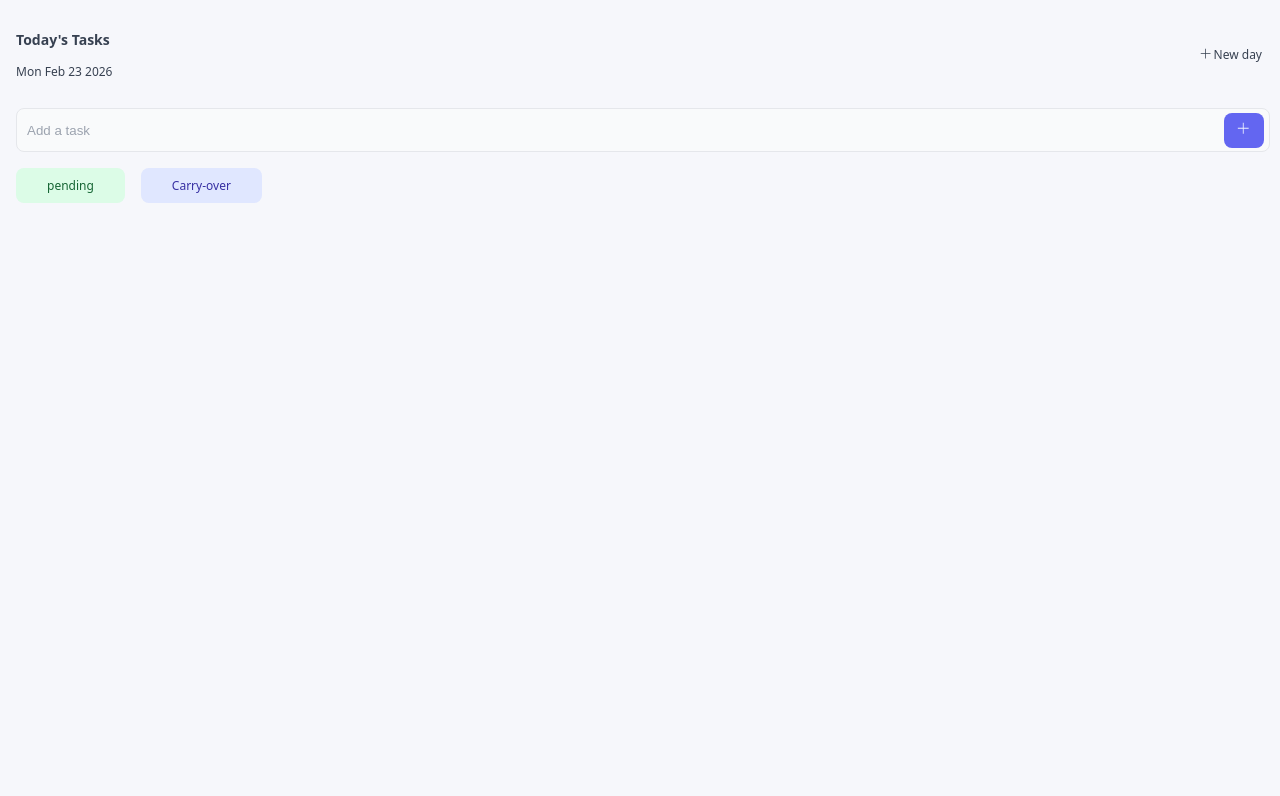
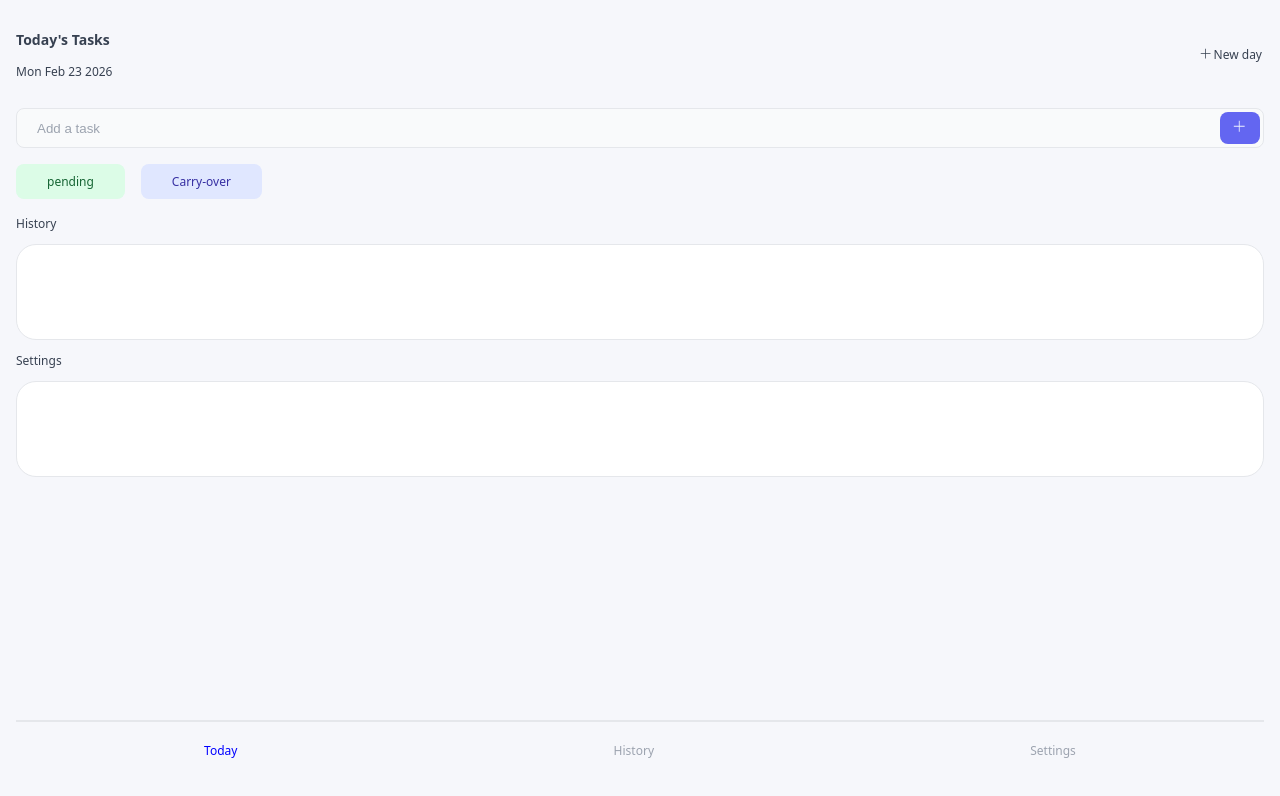
Before and after one commit to GirjaSharma/Todo-List, a React (Vite) app: page /today in a window 1280 px wide. Shown: the top 796 px of the page. Built offline with nearby package versions, Linux system fonts and the light colour scheme.

Commit message:
Navigation, styling, refactoring the today page

```diff
--- a/src/App.css
+++ b/src/App.css
@@ -26,4 +26,5 @@ position:relative
   min-height: 100vh;
   display: flex;
   flex-direction: column;
+  box-sizing: border-box;
 }
--- a/src/App.jsx
+++ b/src/App.jsx
@@ -16,14 +16,24 @@ const App=()=> {
 
   const initialState=(defaultInitialState)=>{
     try{
-      const storedData = JSON.parse(localStorage.getItem(STORAGE_KEY));
-      console.log("storedDate", storedData)
-      console.log("localStorage.getItem(STORAGE_KEY)", localStorage.getItem(STORAGE_KEY))
-      return storedData ?
-       {...defaultInitialState,
-        taskList: storedData.taskList || [],
-         currentDate: storedData.currentDate || defaultInitialState.currentDate}
-         : defaultInitialState;
+      const rawData = localStorage.getItem(STORAGE_KEY);
+      if(!rawData) return defaultInitialState;
+
+
+      const storedData = JSON.parse(rawData);
+
+      return{
+        ...defaultInitialState,
+        taskList: Array.isArray(storedData.taskList) ? storedData.taskList : [],
+        currentDate: storedData.currentDate || defaultInitialState.currentDate,
+      carryOverUnfinished: typeof storedData.carryOverUnfinished === 'boolean' ? storedData.carryOverUnfinished : defaultInitialState.carryOverUnfinished
+      }
+
+      //  storedData ?
+      //  {...defaultInitialState,
+      //   taskList: storedData.taskList || [],
+      //    currentDate: storedData.currentDate || defaultInitialState.currentDate}
+      //    : defaultInitialState;
     }catch(error){
       console.error("Error reading from localStorage");
       return defaultInitialState;
@@ -49,7 +59,7 @@ const App=()=> {
 
 
   useEffect(() => {
-localStorage.setItem(STORAGE_KEY, JSON.stringify({taskList:state.taskList, currentDate:state.currentDate}));
+localStorage.setItem(STORAGE_KEY, JSON.stringify({taskList:state.taskList, currentDate:state.currentDate, carryOverUnfinished: state.carryOverUnfinished}));
 console.log("saving to localStorage", {
   taskList:state.taskList,
   currentDate: state.currentDate
@@ -130,7 +140,7 @@ const handleRemoveIcon =(id)=>{
    {/* <Navbar/> */}
    <div className="todoContainer">
      <Routes>
-       <Route path='/' element={<CurrentDate
+       {/* <Route path='/' element={<CurrentDate
             task={state.task} onAddTask={handleAddBtn}
             message={message}
             onTaskChange={handleTaskChange}
@@ -143,7 +153,7 @@ const handleRemoveIcon =(id)=>{
             onEdit={handleEditIcon}
             onCheckboxChange={handleCheckBoxChange}
             onStartNewDay={handleNewDay}/>}
-            />
+            /> */}
       <Route path='/today' element={<TodayPage
               task={state.task} onAddTask={handleAddBtn}
               message={message}
--- a/src/Pages/History/HistoryPage.jsx
+++ b/src/Pages/History/HistoryPage.jsx
@@ -1,6 +1,10 @@
+import { Navigation } from "../../components/Navigation/Navigation";
 const History =()=>{
     return (
-        <><h1>History</h1></>
+        <><h1>History</h1>
+        <div className="footer-navigation">
+        <Navigation/>
+       </div></>
     )
 }
 
--- a/src/Pages/Settings/SettingsPage.jsx
+++ b/src/Pages/Settings/SettingsPage.jsx
@@ -1,6 +1,11 @@
+import { Navigation } from "../../components/Navigation/Navigation";
+
 const SettingsPage =()=>{
     return (
         <div><h1>SettingsPage</h1>
+        <div className="footer-navigation">
+        <Navigation/>
+       </div>
         </div>
 
     )
--- a/src/Pages/Today/TodayPage.css
+++ b/src/Pages/Today/TodayPage.css
@@ -1,4 +1,8 @@
+.main-container{
+    overflow-y: auto;
+    flex: 1 1 auto;
 
+}
 .header{
     display: flex;
     justify-content: space-between;
@@ -32,3 +36,16 @@
     margin: 1rem 0 1rem 0;
 
 }
+
+.footer-navigation{
+    position: sticky;
+    bottom:0;
+    width: 100%;
+    right: 0;
+    left: 0;
+    height: 100px;
+    background-color: var(--background-color);
+    /* left: 20px; */
+    /* align-items:last baseline; */
+
+}
--- a/src/Pages/Today/TodayPage.jsx
+++ b/src/Pages/Today/TodayPage.jsx
@@ -5,6 +5,8 @@ import {getDayKey, parseDayKey} from '../../utils/utils'
 import { Message } from "../../components/Message/Message";
 import { StatusChip } from "../../components/StatusChip/StatusChip";
 import './TodayPage.css'
+import { Card } from "../../components/Card/Card";
+import { Navigation } from "../../components/Navigation/Navigation";
 
 const TodayPage =({task,onAddTask,onTaskChange,isEditing,onCancelTask,onUpdateTask, taskList, onDelete, onEdit, onCheckboxChange, onStartNewDay, currentDate, message})=>{
     const todaysTask= taskList.filter(task => (
@@ -12,8 +14,9 @@ const TodayPage =({task,onAddTask,onTaskChange,isEditing,onCancelTask,onUpdateTa
     )
     )
 return (
-    <main >
-        <div className="header">
+    < >
+    <div className="main-container">
+    <div className="header">
         <div><h3>Today's Tasks </h3>
         <p>{parseDayKey(currentDate).toDateString()}</p></div>
         <button type="button" onClick={onStartNewDay}><VscAdd aria-hidden="true" /><span className="icon-text">New day</span></button>
@@ -40,7 +43,31 @@ return (
         isEditing={isEditing}
        />}
 
-    </main>
+       <div>
+       <p>History</p>
+       <Card className="history">
+
+       </Card>
+       </div>
+
+       <div className="settings">
+       <p>Settings</p>
+       <Card>
+
+       </Card>
+       </div>
+
+    </div>
+
+       <div className="footer-navigation">
+        <Navigation/>
+       </div>
+
+
+
+
+
+    </>
 )
 }
 
--- /dev/null
+++ b/src/components/Card/Card.css
@@ -0,0 +1,7 @@
+.card{
+    width: 100%;
+    border: 1px solid var(--card-border);
+    border-radius: 20px;
+    min-height: 12vh;
+    background-color: var(--card-background);
+}
--- /dev/null
+++ b/src/components/Card/Card.jsx
@@ -0,0 +1,9 @@
+import './Card.css'
+
+export const Card =({children, className=""})=>{
+return (
+    <div className={`card ${className}`}>
+        {children}
+    </div>
+)
+}
--- a/src/components/InputBox/InputBox.css
+++ b/src/components/InputBox/InputBox.css
@@ -47,6 +47,7 @@
     border-radius: 8px;
     background-color: var(--input-background);
     border: 1px solid var(--card-border);
+    text-indent: 10px;
 
    }
 
@@ -60,8 +61,8 @@
     border: none;
     color: var(--soft-accent);
     position: absolute;
-  right: 0;
-  top: 5px;
+  right: 4px;
+  top: 4px;
   border-radius: 8px;
   height: 80%;
   width: 2.5rem;
--- /dev/null
+++ b/src/components/Navigation/Navigation.css
@@ -0,0 +1,41 @@
+
+ul{
+    list-style-type: none;
+    display: flex;
+    align-items: center;
+    justify-content: space-around;
+
+    padding: 0;
+    margin: 0;
+}
+
+
+.nav-links{
+    margin-top: 20px;
+z-index: 999;;
+}
+
+.nav-links a {
+  text-decoration: none;
+  color: var(--placeholder-text)
+  /* font-weight: bold; */
+}
+
+a.active-link{
+    color: blue;
+    /* text-decoration: underline; */
+  }
+
+
+
+  a.inactive-link{
+    color: var(--placeholder-text)
+  }
+
+
+.hr{
+    margin-top: 20px;
+    width: 100%;
+    /* height: 1px; */
+    border: 1px solid var(--card-border)
+}
--- /dev/null
+++ b/src/components/Navigation/Navigation.jsx
@@ -0,0 +1,23 @@
+
+import { NavLink} from 'react-router-dom';
+import './Navigation.css';
+const setActiveClass = ({ isActive }) => isActive ? "active-link" : "inactive-link";
+
+export const Navigation =()=>{
+    return (
+        <>
+            <hr className="hr"/>
+            <nav aria-label='primary' className='nav-links'>
+               <ul >
+                <li > <NavLink className={setActiveClass} to="/today">Today</NavLink></li>
+                <li><NavLink className={setActiveClass} to="/history">History</NavLink></li>
+                <li><NavLink className={setActiveClass} to="/settings">Settings</NavLink></li>
+               </ul>
+
+
+
+
+            </nav>
+        </>
+    )
+}
--- a/src/styles/global.css
+++ b/src/styles/global.css
@@ -1,3 +1,10 @@
+*,
+*::before,
+*::after{
+    box-sizing: border-box;
+}
+
+
 :root{
     --background-color: #F6F7FB;
     --outer-frame-navy: #0F1B3D;
```
